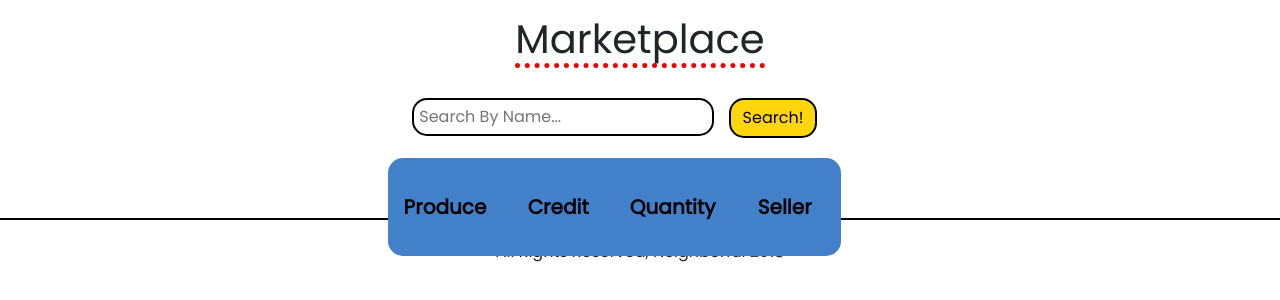
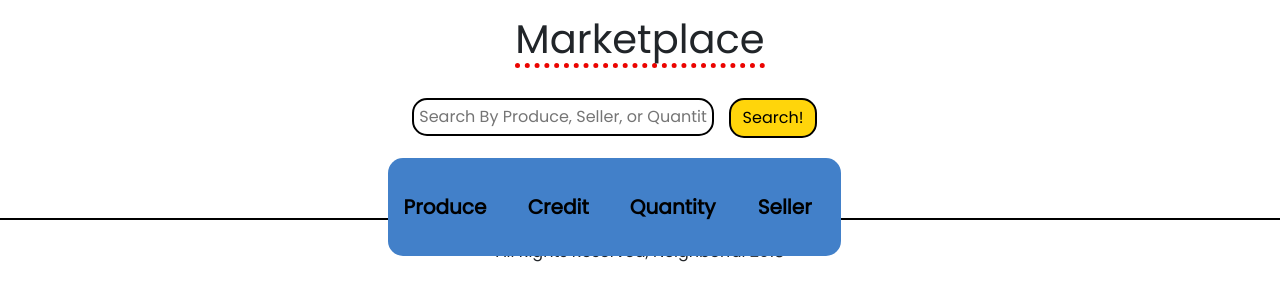
Before and after one commit to njang/neighborful, a Django app: page /marketplace/ in a window 1280 px wide. Shown: the part 198-498 px from the top of the page. Run offline with Django 3.2, Linux system fonts and the light colour scheme; data that the repository does not hold is empty; some libraries are stand-ins or nearby versions.

Commit message:
updated search placeholder

```diff
--- a/main_app/templates/marketplace.html
+++ b/main_app/templates/marketplace.html
@@ -10,7 +10,7 @@
 	<div class="row justify-content-center">
 		<div class="col-5">
 			<form class="searchForm" method="GET" action="/search">
-				<input class="searchInput" type= "text" name="q" placeholder="Search By Name..." value="{{ request.GET.q }}"/>
+				<input class="searchInput" type= "text" name="q" placeholder="Search By Produce, Seller, or Quantity..." value="{{ request.GET.q }}"/>
 				<Button id="searchBtn" type="submit" value="search" class="btn btn-primary">Search!</button>
 			</form>
 			<table id="mTbl">
```
